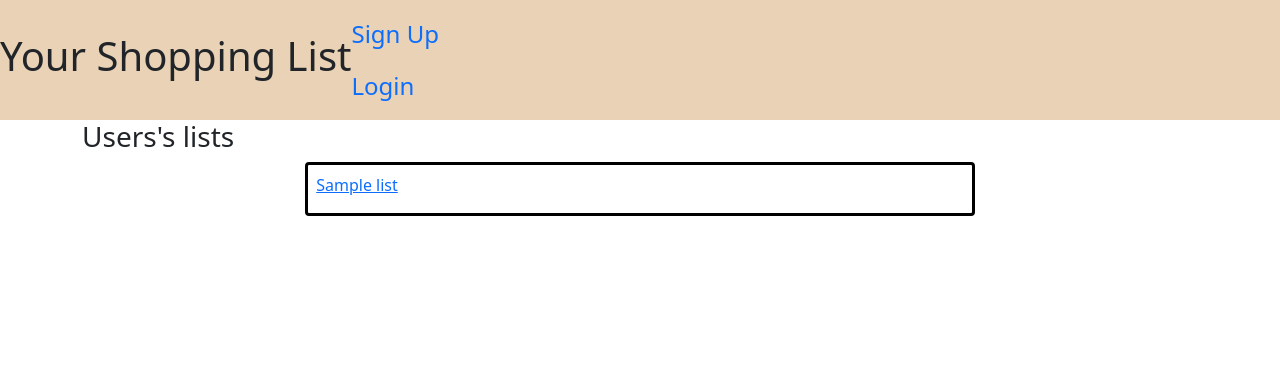
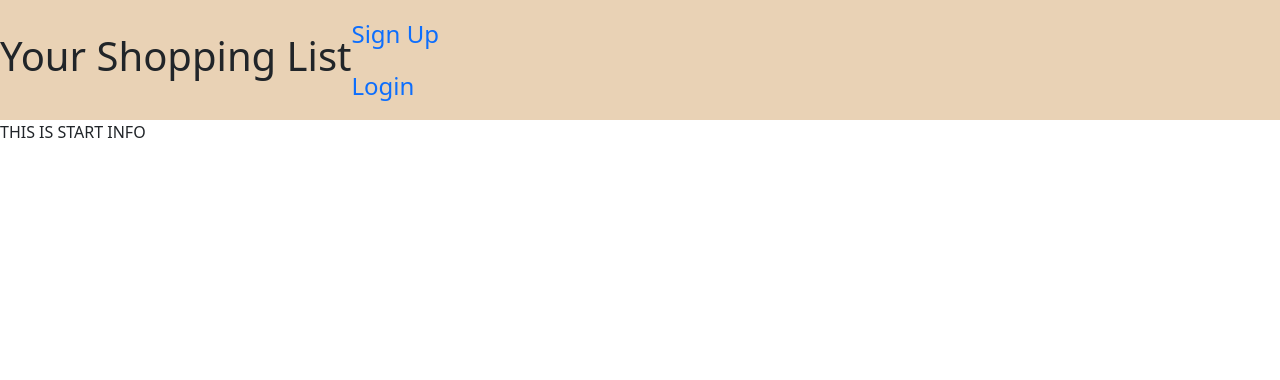
Before and after one commit to mikael-johnsson/your-shopping-list, a Django app: page / in a window 1280 px wide. Shown: the top 380 px of the page. Run offline with Django 4.2, Linux system fonts and the light colour scheme; tables that the repository leaves empty hold one stand-in row (values such as "Sample post").

Commit message:
add if statement to show lists when logged in and start info when not logged in, load static to html files

```diff
--- a/list_app/templates/list_app/index.html
+++ /dev/null
@@ -1,5 +0,0 @@
-{% extends "base.html" %}
-
-{% block content%}
-
-{% endblock%}
--- a/list_app/templates/list_app/list_detail.html
+++ b/list_app/templates/list_app/list_detail.html
@@ -1,4 +1,5 @@
 {% extends "base.html" %}
+{% load static %}
 
 {% block content%}
 <div class="container">
--- a/list_app/templates/list_app/list_list.html
+++ b/list_app/templates/list_app/list_list.html
@@ -1,16 +1,22 @@
 {% extends "base.html" %}
+{% load static %}
 {% block content %}
 
 <!-- list_list.html content starts here -->
-
+{% if user.is_authenticated %}
 <div class="container">
     <h3>Users's lists</h3>
-    {% for list in list_list %} <!--list_list comes from the generic listview in Views.py. Make the entire container a link in javascript-->
+    {% for list in lists %} <!--list_list comes from the generic listview in Views.py. Make the entire container a link in javascript-->
     <div class="card mx-auto p-2 lol">
         <a href="{% url 'list_detail' list.id %}" class="card-title">{{ list.name }}</a>
     </div>
     {% endfor %}
 </div>
+{% else %}
+
+<p>THIS IS START INFO</p>
+
+{% endif %}
 
 <!-- list_list.html content ends here -->
 {% endblock %}
--- a/list_app/urls.py
+++ b/list_app/urls.py
@@ -3,7 +3,7 @@ from django.urls import path
 
 
 urlpatterns = [
-    path('', views.UsersLists.as_view(), name='home'),
+    path('', views.list_list, name='home'),
     path('<int:id>/', views.list_detail, name='list_detail'),
-    path('', views.UsersLists.as_view(), name='list_delete'),
+    path('', views.list_list, name='list_delete'),
 ]
--- a/list_app/views.py
+++ b/list_app/views.py
@@ -5,10 +5,26 @@ from django.urls import reverse
 
 
 # Create your views here.
-class UsersLists(generic.ListView):
+# class UsersLists(generic.ListView):
+#     queryset = List.objects.all()
+#     template_name = "list_app/list_list.html"
+
+def index(request):
+
+    return render(
+        request,
+        "list_app/index.html"
+        )
+
+def list_list(request):
     queryset = List.objects.all()
-    template_name = "list_app/list_list.html" #create a list_list function inside?
+    lists = queryset
 
+    return render(
+        request,
+        "list_app/list_list.html",
+        {"lists": lists,}
+        )
 
 #is this really needed?
 #class ListItems(generic.ListView):
--- a/static/css/style.css
+++ b/static/css/style.css
@@ -16,3 +16,10 @@ nav {
 .list-container {
     border: 2px solid black;
 }
+
+.background-image-div {
+    height: 100vh;
+    background-image: url('/static/images/grocery_store.jpg');
+    background-size: cover;
+    background-color: antiquewhite;
+}
--- a/your_shopping_list/settings.py
+++ b/your_shopping_list/settings.py
@@ -28,9 +28,9 @@ TEMPLATES_DIR = os.path.join(BASE_DIR, 'templates')
 SECRET_KEY = os.environ.get("SECRET_KEY")
 
 # SECURITY WARNING: don't run with debug turned on in production!
-DEBUG = False
+DEBUG = True
 
-ALLOWED_HOSTS = ['8000-mikaeljohns-yourshoppin-h4rr394r752.ws-eu111.gitpod.io',
+ALLOWED_HOSTS = ['8000-mikaeljohns-yourshoppin-h4rr394r752.ws-eu113.gitpod.io',
                 '.herokuapp.com']
 
 
```
Also changed, not shown: static/images/grocery_store.jpg (added).
